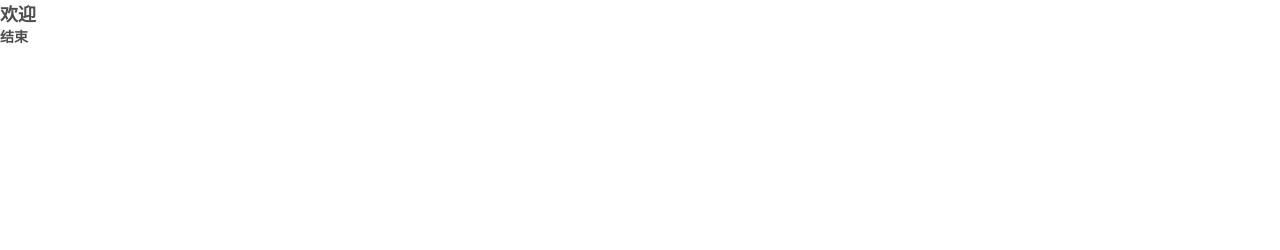
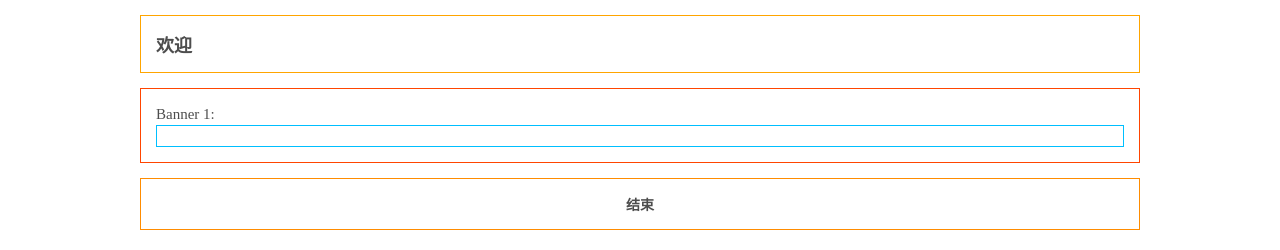
Before and after one commit to KyoFun/K15_0513_Kyoquery, a plain HTML site: page index.html in a window 1280 px wide. Drawn offline with nearby package versions, Linux system fonts and the light colour scheme.

Commit message:
基础框架版式
基础的框架效果

```diff
--- a/css/Kyoquery.css
+++ b/css/Kyoquery.css
@@ -10,3 +10,12 @@ em,i{ font-style:normal;}
 a { text-decoration: none;}
 ul, ol, li { list-style: none;}
 img {vertical-align: middle; border: none;}
+
+.pd15{padding: 15px;}
+#KyoPage{width: 1000px; margin: 0 auto;}
+.Kheader{margin: 15px 0px; border: 1px solid orange;}
+.Kfooter{margin: 15px 0px; text-align: center; border: 1px solid darkorange;}
+
+.KyoBox{border: 1px solid orangered; padding: 15px;}
+.KyoBox_Title{font-size: 15px; line-height: 21px;}
+.KyoDome_Box{border: 1px solid deepskyblue; padding: 10px;}
--- a/index.html
+++ b/index.html
@@ -14,9 +14,33 @@
             	时间：2015-05-13
             	描述：Header
             -->
-			<header>
+			<header class="Kheader pd15">
 				<h2>欢迎</h2>
 			</header>
+
+			<!--
+			<div class="KyoBox">
+				<p class="KyoBox_Title">标题</p>
+				<div class="KyoDome_Box">
+					dome
+				</div>
+			</div>
+			-->
+
+			<!--
+            	作者：1623785237@qq.com
+            	时间：2015-05-13
+            	描述：Banner
+            -->
+
+            <div class="KyoBox">
+				<p class="KyoBox_Title">Banner 1:</p>
+				<div class="KyoDome_Box">
+
+				</div>
+			</div>
+
+
 
 
 			<!--
@@ -24,7 +48,7 @@
             	时间：2015-05-13
             	描述：footer
             -->
-			<footer>
+			<footer class="Kfooter pd15">
 				<h3>结束</h3>
 			</footer>
 
```
